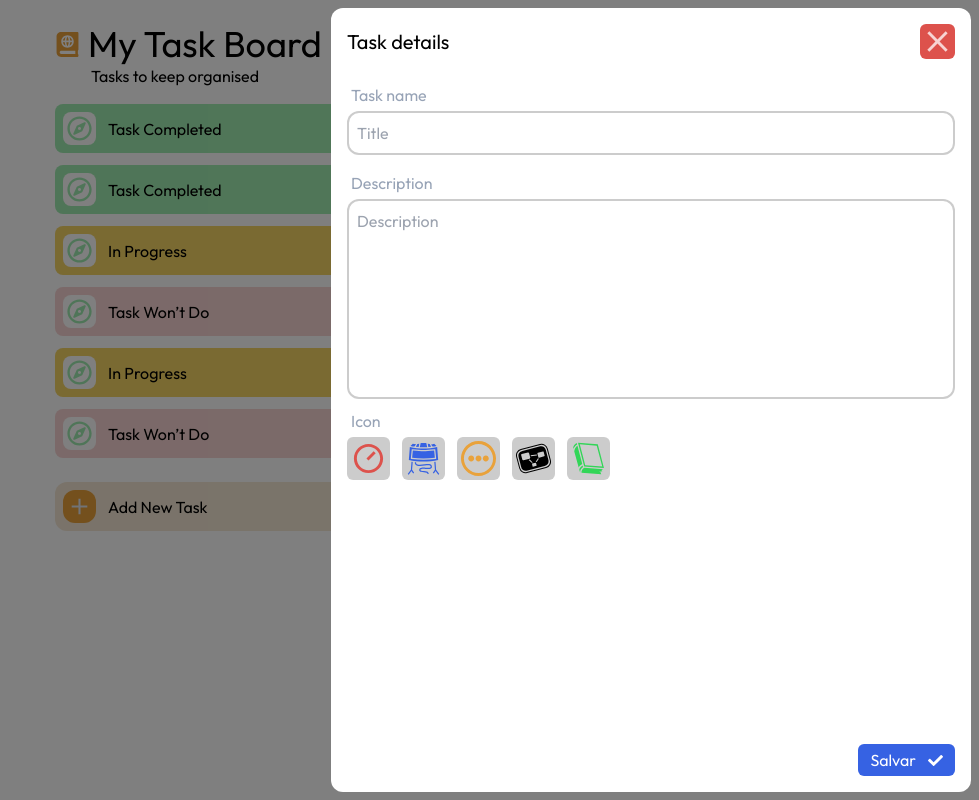
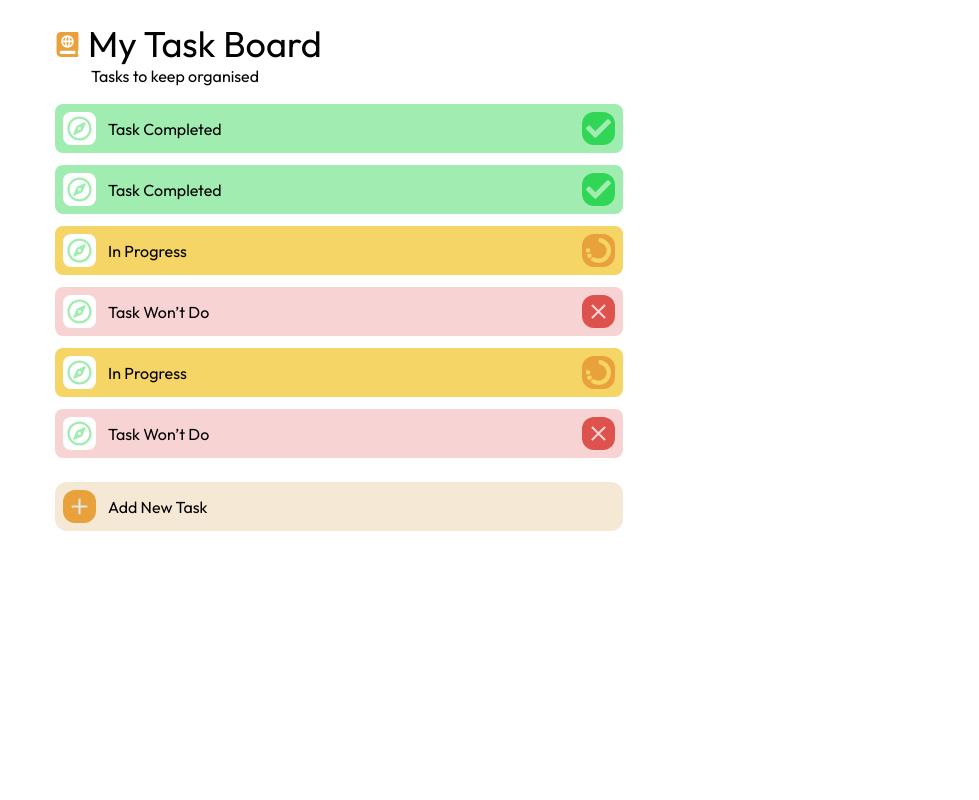
Before and after one commit to Igorwalace/Lista-de-Tarefas, a Next.js app: page / in a window 1280 px wide. Shown: the whole page, without its empty margins (301-1280 px from the left). Built offline with nearby package versions, Linux system fonts and the light colour scheme.

Commit message:
add task pronto

```diff
--- /dev/null
+++ b/src/app/pages/componentes/ModalNewTask.tsx
@@ -0,0 +1,98 @@
+import React from 'react'
+import { CgMoreO } from 'react-icons/cg'
+import { FaCheck } from 'react-icons/fa'
+import { GiBlackBook, GiClaymoreExplosive } from 'react-icons/gi'
+import { IoMdClose } from 'react-icons/io'
+import { RiTimer2Line } from 'react-icons/ri'
+import { SiFreedesktopdotorg } from 'react-icons/si'
+
+const ModalNewTask = ({ modalNewTask, setModalNewTask, setDescription, description, title, setTitle, handleSendTask }: any) => {
+    return (
+        <>
+            {modalNewTask && (
+                <div className="fixed top-0 right-0 bottom-0 left-0 bg-[rgb(0,0,0,0.5)]">
+                    <main className='h-full pb-4 flex justify-end'>
+                        <div className="relative bg-white md:w-3/6 w-full h-full rounded-xl p-4 m-2" id='container-modal-new-task'>
+                            <div className="flex justify-between items-center">
+                                <h1 className="text-xl">Task details</h1>
+                                <div
+                                    className="bg-[#DD524C] cursor-pointer rounded-md"
+                                    onClick={() => setModalNewTask(false)}
+                                >
+                                    <IoMdClose
+                                        size={35}
+                                        className="text-[#F7D4D3]"
+                                    />
+                                </div>
+                            </div>
+                            <form className="text-[#97A3B6] w-full mt-5 flex flex-col items-start gap-3">
+                                <div className="w-full ">
+                                    <h1 className="p-1">Task name</h1>
+                                    <input
+                                        type="text"
+                                        className="w-full rounded-xl outline-[#3662E3] border-2 border-[#00000033] p-2 placeholder:text-[#0000033]"
+                                        placeholder="Title"
+                                        value={title}
+                                        onChange={(e) => setTitle(e.target.value)}
+                                    />
+                                </div>
+                                <div className="w-full">
+                                    <h1 className="p-1">Description</h1>
+                                    <textarea
+                                        className="rounded-xl border-2 border-[#00000033] w-full min-h-[200px] resize-none outline-[#3662E3] p-2 placeholder:text-[#0000033]"
+                                        placeholder="Description"
+                                        value={description}
+                                        onChange={(e) => setDescription(e.target.value)}
+                                    />
+                                </div>
+                            </form>
+
+                            <div className="text-[#97A3B6]">
+                                <h1 className="p-1">Icon</h1>
+                                <div className="flex items-center gap-3">
+                                    <div className="bg-[#00000033] p-1 rounded-md cursor-pointer">
+                                        <RiTimer2Line
+                                            size={35}
+                                            className="text-[#DD524C]"
+                                        />
+                                    </div>
+                                    <div className="bg-[#00000033] p-1 rounded-md cursor-pointer">
+                                        <GiClaymoreExplosive
+                                            size={35}
+                                            className="text-[#3662E3]"
+                                        />
+                                    </div>
+                                    <div className="bg-[#00000033] p-1 rounded-md cursor-pointer">
+                                        <CgMoreO
+                                            size={35}
+                                            className="text-[#E9A23B]"
+                                        />
+                                    </div>
+                                    <div className="bg-[#00000033] p-1 rounded-md cursor-pointer">
+                                        <SiFreedesktopdotorg
+                                            size={35}
+                                            className="text-black"
+                                        />
+                                    </div>
+                                    <div className="bg-[#00000033] p-1 rounded-md cursor-pointer">
+                                        <GiBlackBook
+                                            size={35}
+                                            className="text-[#32D657]"
+                                        />
+                                    </div>
+                                </div>
+                                <div className="absolute bottom-0 right-0 p-4">
+                                    <button className="bg-[#3662E3] p-1 px-3 rounded-md text-white flex items-center gap-3" onClick={handleSendTask}>
+                                        Salvar <FaCheck size={15} />{' '}
+                                    </button>
+                                </div>
+                            </div>
+                        </div>
+                    </main>
+                </div>
+            )}
+        </>
+    )
+}
+
+export default ModalNewTask
--- a/src/app/pages/componentes/listaDasTarefas.tsx
+++ b/src/app/pages/componentes/listaDasTarefas.tsx
@@ -2,9 +2,8 @@ import React from 'react'
 import { FaCheck, FaRegCompass } from 'react-icons/fa'
 import { IoMdClose } from 'react-icons/io'
 import { SiStagetimer } from 'react-icons/si'
-import { arrayTarefas } from './arrayLista'
 
-const listaDasTarefas = () => {
+const listaDasTarefas = ({arrayTarefas}:any) => {
     return (
         <>
         <div className="py-4 flex flex-col justify-center items-center gap-3">
@@ -23,7 +22,7 @@ const listaDasTarefas = () => {
                             <div className="bg-white rounded-lg p-1 text-[#A0ECB1]">
                                 <FaRegCompass size={25} />
                             </div>
-                            <h1 className="">{info.title}</h1>
+                            <h1 className="capitalize">{info.title}</h1>
                         </div>
 
                         {info.value == 'Completed' ? (
@@ -31,6 +30,9 @@ const listaDasTarefas = () => {
                                 <FaCheck
                                     size={25}
                                     className="text-[#A0ECB1]"
+                                    onClick={()=> {
+                                        info.value = 'Progress'
+                                    }}
                                 />
                             </div>
                         ) : info.value == 'Progress' ? (
@@ -38,6 +40,9 @@ const listaDasTarefas = () => {
                                 <SiStagetimer
                                     size={25}
                                     className="text-[#F5D565]"
+                                    onClick={()=> {
+                                        info.value = 'Completed'
+                                    }}
                                 />
                             </div>
                         ) : (
@@ -45,6 +50,9 @@ const listaDasTarefas = () => {
                                 <IoMdClose
                                     size={25}
                                     className="text-[#F7D4D3]"
+                                    onClick={()=> {
+                                        info.value = 'To Do'
+                                    }}
                                 />
                             </div>
                         )}
--- a/src/app/pages/home.jsx
+++ b/src/app/pages/home.jsx
@@ -1,25 +1,83 @@
 'use client';
-import { IoMdAdd, IoMdClose } from 'react-icons/io';
+import { IoMdAdd } from 'react-icons/io';
 import DivTitle from './componentes/divTitle';
 import ListaDasTarefas from './componentes/listaDasTarefas';
-import { useState } from 'react';
-import { RiTimer2Line } from 'react-icons/ri';
-import { CgMoreO } from 'react-icons/cg';
-import { GiBlackBook, GiClaymoreExplosive } from 'react-icons/gi';
-import { SiFreedesktopdotorg } from 'react-icons/si';
-import { FaCheck } from 'react-icons/fa';
+import { useEffect, useState } from 'react';
+import ModalNewTask from './componentes/ModalNewTask';
 
 const Home = () => {
     const [modalNewTask, setModalNewTask] = useState(false);
+    const [arrayTarefas, setArrayTarefas] = useState([
+        {
+            id: 1,
+            title: 'Task Completed',
+            value: 'Completed',
+        },
+        {
+            id: 4,
+            title: 'Task Completed',
+            value: 'Completed',
+        },
+        {
+            id: 21,
+            title: 'In Progress',
+            value: 'Progress',
+        },
+        {
+            id: 3,
+            title: 'Task Won’t Do',
+            value: 'To Do',
+        },
+        {
+            id: 2,
+            title: 'In Progress',
+            value: 'Progress',
+        },
+        {
+            id: 13,
+            title: 'Task Won’t Do',
+            value: 'To Do',
+        },
+    ]);
+
+    const [title, setTitle] = useState('');
+    const [description, setDescription] = useState('');
+
     const handleModalNewtask = () => {
         setModalNewTask(true);
     };
+
+    useEffect(() => {
+        if (modalNewTask) {
+            document.querySelector('body').style.overflow = 'hidden';
+        }
+        if (!modalNewTask) {
+            document.querySelector('body').style.overflow = 'auto';
+        }
+    }, [modalNewTask]);
+
+    const handleSendTask = () => {
+        const newTask = [
+            ...arrayTarefas,
+            {
+                title: title,
+                description: description,
+                id: 1011,
+                value: 'To Do',
+            },
+        ];
+        setArrayTarefas(newTask)
+        setTitle('')
+        setDescription('')
+        setModalNewTask(false)
+    };
+
     return (
         <>
             <main className="w-full flex justify-center">
                 <div className="w-[600px] h-full p-4 m-2 relative">
                     <DivTitle />
-                    <ListaDasTarefas />
+                    <ListaDasTarefas arrayTarefas={arrayTarefas} />
                     <div
                         className="bg-[#F5E8D5] w-full rounded-xl p-2 cursor-pointer mt-2"
                         onClick={handleModalNewtask}
@@ -33,84 +91,15 @@ const Home = () => {
                     </div>
                 </div>
             </main>
-            {!modalNewTask && (
-                <div className="fixed top-0 right-0 bottom-0 left-0 bg-[rgb(0,0,0,0.5)]">
-                    <main className='h-full pb-4 flex justify-end'>
-                        <div className="relative bg-white md:w-3/6 w-full h-full rounded-xl p-4 m-2">
-                            <div className="flex justify-between items-center">
-                                <h1 className="text-xl">Task details</h1>
-                                <div
-                                    className="bg-[#DD524C] cursor-pointer rounded-md"
-                                    onClick={() => setModalNewTask(false)}
-                                >
-                                    <IoMdClose
-                                        size={35}
-                                        className="text-[#F7D4D3]"
-                                    />
-                                </div>
-                            </div>
-                            <form className="text-[#97A3B6] w-full mt-5 flex flex-col items-start gap-3">
-                                <div className="w-full ">
-                                    <h1 className="p-1">Task name</h1>
-                                    <input
-                                        type="text"
-                                        className="w-full rounded-xl outline-[#3662E3] border-2 border-[#00000033] p-2 placeholder:text-[#0000033]"
-                                        placeholder="Title"
-                                    />
-                                </div>
-                                <div className="w-full">
-                                    <h1 className="p-1">Description</h1>
-                                    <textarea
-                                        className="rounded-xl border-2 border-[#00000033] w-full min-h-[200px] resize-none outline-[#3662E3] p-2 placeholder:text-[#0000033]"
-                                        placeholder="Description"
-                                    />
-                                </div>
-                            </form>
-
-                            <div className="text-[#97A3B6]">
-                                <h1 className="p-1">Icon</h1>
-                                <div className="flex items-center gap-3">
-                                    <div className="bg-[#00000033] p-1 rounded-md cursor-pointer">
-                                        <RiTimer2Line
-                                            size={35}
-                                            className="text-[#DD524C]"
-                                        />
-                                    </div>
-                                    <div className="bg-[#00000033] p-1 rounded-md cursor-pointer">
-                                        <GiClaymoreExplosive
-                                            size={35}
-                                            className="text-[#3662E3]"
-                                        />
-                                    </div>
-                                    <div className="bg-[#00000033] p-1 rounded-md cursor-pointer">
-                                        <CgMoreO
-                                            size={35}
-                                            className="text-[#E9A23B]"
-                                        />
-                                    </div>
-                                    <div className="bg-[#00000033] p-1 rounded-md cursor-pointer">
-                                        <SiFreedesktopdotorg
-                                            size={35}
-                                            className="text-black"
-                                        />
-                                    </div>
-                                    <div className="bg-[#00000033] p-1 rounded-md cursor-pointer">
-                                        <GiBlackBook
-                                            size={35}
-                                            className="text-[#32D657]"
-                                        />
-                                    </div>
-                                </div>
-                                <div className="absolute bottom-0 right-0 p-4">
-                                    <button className="bg-[#3662E3] p-1 px-3 rounded-md text-white flex items-center gap-3">
-                                        Salvar <FaCheck size={15} />{' '}
-                                    </button>
-                                </div>
-                            </div>
-                        </div>
-                    </main>
-                </div>
-            )}
+            <ModalNewTask
+                modalNewTask={modalNewTask}
+                setModalNewTask={setModalNewTask}
+                setDescription={setDescription}
+                description={description}
+                title={title}
+                setTitle={setTitle}
+                handleSendTask={handleSendTask}
+            />
         </>
     );
 };
```
Also changed, not shown: src/app/pages/componentes/arrayTarefas2.tsx (added).
